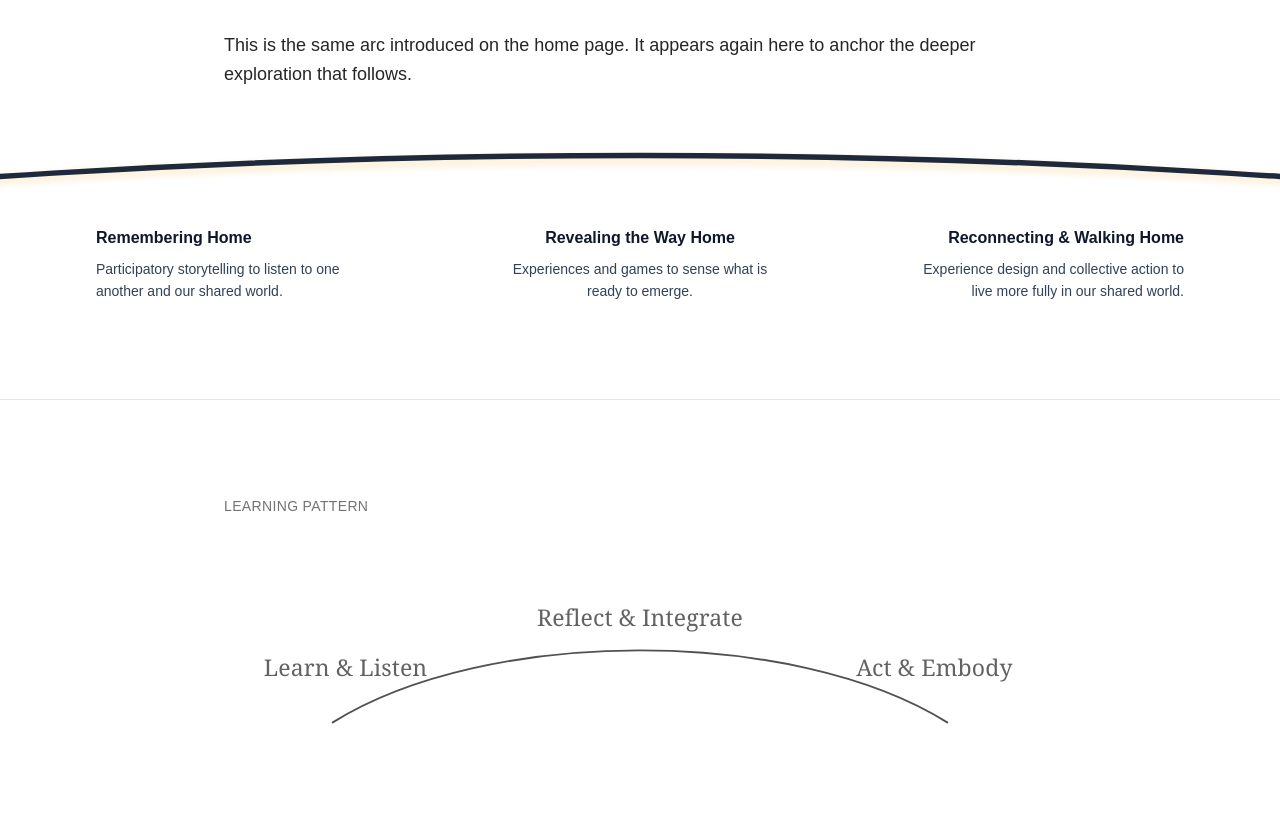
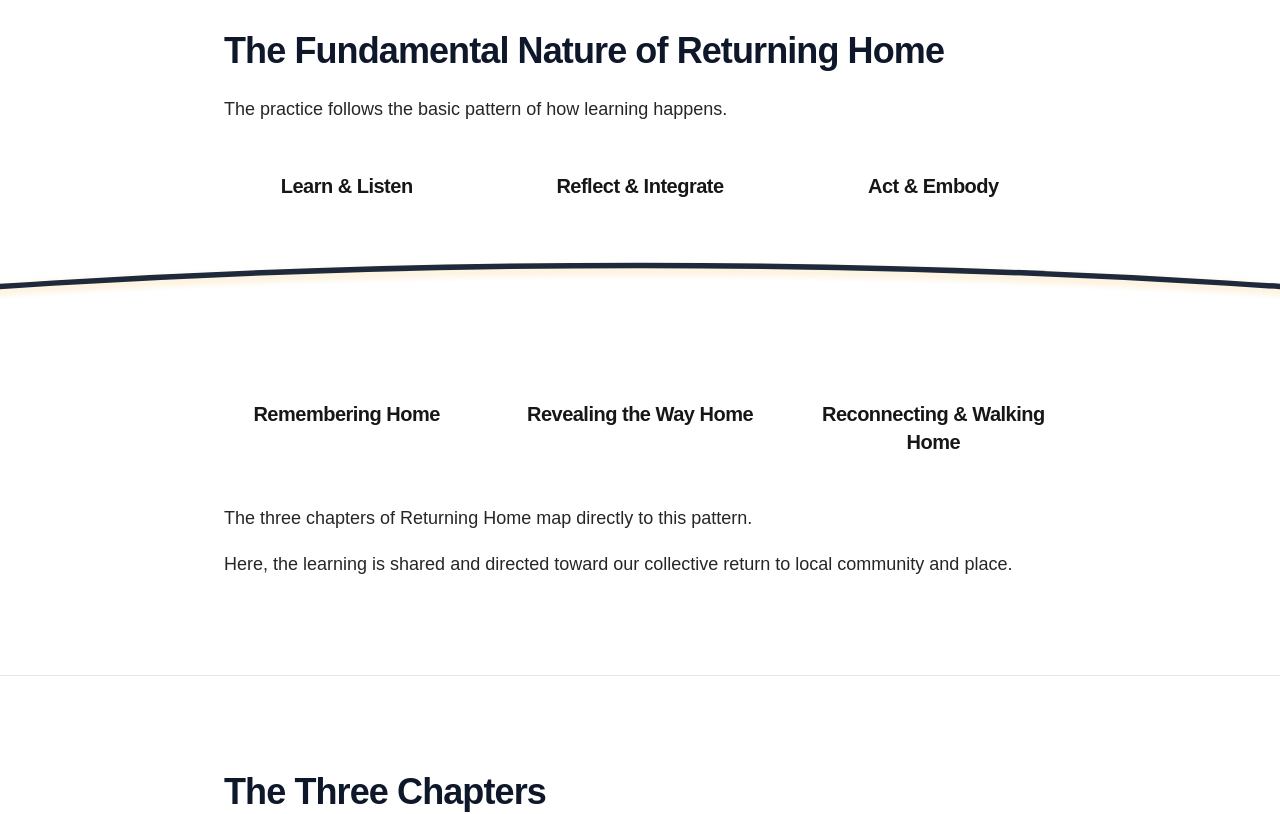
Before and after one commit to Benja-Ross/returning-home-landing, a Next.js app: page /mission-and-method in a window 1280 px wide. Shown: the part 1000-1814 px from the top of the page. Built offline with nearby package versions, Linux system fonts and the light colour scheme.

Commit message:
revise section 2 on m & m page

```diff
--- a/src/app/mission-and-method/page.tsx
+++ b/src/app/mission-and-method/page.tsx
@@ -2,16 +2,18 @@ import Image from "next/image";
 import Link from "next/link";
 
 import { ChapterArc } from "@/components/landing/ChapterArc";
-import { Section } from "@/components/landing/Section";
 import { PageLayout } from "@/components/layout/PageLayout";
-import { LearningArc } from "@/components/mission/LearningArc";
 import { missionAndMethod } from "@/content/mission-and-method";
 
 const containerClass = "mx-auto max-w-4xl px-6 sm:px-8";
 const sectionClass = "py-20 sm:py-24";
 const titleClass = "text-3xl font-semibold tracking-tight text-slate-900 sm:text-4xl";
 const bodyClass = "text-base leading-relaxed text-neutral-800 sm:text-lg";
-const labelClass = "text-sm uppercase tracking-wide text-neutral-500";
+// Fundamental Nature: mirrored learning labels + chapter titles (same grid, same typography)
+const mirrorRow =
+  "grid grid-cols-1 sm:grid-cols-3 gap-y-4 sm:gap-y-0 sm:gap-x-12 text-center";
+const mirrorText =
+  "text-lg sm:text-xl font-semibold tracking-tight text-neutral-900";
 
 export default function MissionAndMethodPage() {
   const arcChaptersForHomepage = missionAndMethod.arcChapters.map((ch, i) => ({
@@ -25,7 +27,7 @@ export default function MissionAndMethodPage() {
       {/* Section 1: Opening */}
       <section className={`border-t border-slate-200 ${sectionClass}`}>
         <div className={containerClass}>
-          <h2 className={titleClass}>Why This Exists.</h2>
+          <h2 className={titleClass}>Why This Practice Exists</h2>
           <div className="mt-8 space-y-6">
             {missionAndMethod.opening.map((paragraph, i) => (
               <p key={i} className={bodyClass}>
@@ -36,27 +38,34 @@ export default function MissionAndMethodPage() {
         </div>
       </section>
 
-      {/* Section 2: Arc full-width breakout (same as homepage) */}
+      {/* Unified Structure section: learning pattern + macro arc + chapter titles */}
       <section className={`border-t border-slate-200 ${sectionClass}`}>
         <div className={containerClass}>
-          <p className={`${bodyClass} mb-10`}>{missionAndMethod.arcIntro}</p>
-        </div>
-        <div className="relative left-1/2 w-screen -translate-x-1/2 overflow-x-clip">
-          <div className="mx-auto max-w-6xl px-6 sm:px-8">
-            <ChapterArc chapters={arcChaptersForHomepage} />
+          <h2 className={titleClass}>{missionAndMethod.structure.title}</h2>
+          <p className={`${bodyClass} mt-6 mb-12`}>{missionAndMethod.structure.intro}</p>
+          <div className={mirrorRow}>
+            {missionAndMethod.structure.learningLabels.map((label, i) => (
+              <span key={i} className={mirrorText}>
+                {label}
+              </span>
+            ))}
           </div>
         </div>
-      </section>
-
-      {/* Section 3: Learning model (contained) with simpler SVG */}
-      <section className={`border-t border-slate-200 ${sectionClass}`}>
+        <div className="relative left-1/2 mt-10 w-screen -translate-x-1/2 overflow-x-clip py-0">
+          <div className="mx-auto max-w-6xl px-6 py-0 sm:px-8">
+            <ChapterArc chapters={arcChaptersForHomepage} arcOnly />
+          </div>
+        </div>
         <div className={containerClass}>
-          <p className={labelClass}>Learning pattern</p>
-          <div className="mt-8 sm:mt-10 text-neutral-800/80">
-            <LearningArc />
+          <div className={`${mirrorRow} mt-6 sm:mt-8`}>
+            {missionAndMethod.structure.chapterTitles.map((title, i) => (
+              <span key={i} className={mirrorText}>
+                {title}
+              </span>
+            ))}
           </div>
-          <div className="mt-8 space-y-4">
-            {missionAndMethod.learningIntro.map((line, i) => (
+          <div className="mt-10 space-y-4 sm:mt-12">
+            {missionAndMethod.structure.reinforcement.map((line, i) => (
               <p key={i} className={bodyClass}>
                 {line}
               </p>
@@ -68,7 +77,7 @@ export default function MissionAndMethodPage() {
       {/* Section 4: Chapters (Remembering, Revealing, Reconnecting) */}
       <section className={`border-t border-slate-200 ${sectionClass}`}>
         <div className={containerClass}>
-          <h2 className={titleClass}>The three chapters</h2>
+          <h2 className={titleClass}>The Three Chapters</h2>
 
           <div className="mt-12 space-y-16">
             <div>
@@ -104,7 +113,7 @@ export default function MissionAndMethodPage() {
       {/* Section 5: Human ecology + forest image (slight breakout) */}
       <section className={`border-t border-slate-200 ${sectionClass}`}>
         <div className={containerClass}>
-          <h2 className={titleClass}>Human ecology</h2>
+          <h2 className={titleClass}>Seeing Our Human Ecology</h2>
           <div className="mt-8 space-y-4">
             {missionAndMethod.humanEcology.intro.map((p, i) => (
               <p key={i} className={bodyClass}>{p}</p>
@@ -149,7 +158,7 @@ export default function MissionAndMethodPage() {
       {/* Section 6: How this grows */}
       <section className={`border-t border-slate-200 ${sectionClass}`}>
         <div className={containerClass}>
-          <h2 className={titleClass}>How this grows</h2>
+          <h2 className={titleClass}>How This Grows</h2>
           <div className="mt-8 space-y-6">
             {missionAndMethod.howThisGrows.map((p, i) => (
               <p key={i} className={bodyClass}>{p}</p>
--- a/src/components/landing/ChapterArc.tsx
+++ b/src/components/landing/ChapterArc.tsx
@@ -2,7 +2,12 @@ import { ChapterCard } from "@/components/landing/ChapterCard";
 
 type Chapter = { number: string; title: string; body: string };
 
-function ArcNode(props: { chapter: Chapter; align: "left" | "center" | "right"; emphasized?: boolean }) {
+function ArcNode(props: {
+  chapter: Chapter;
+  align: "left" | "center" | "right";
+  emphasized?: boolean;
+  hideDescription?: boolean;
+}) {
   const alignClasses =
     props.align === "left"
       ? "text-left"
@@ -20,15 +25,26 @@ function ArcNode(props: { chapter: Chapter; align: "left" | "center" | "right";
       <div className={["flex items-start", props.align === "right" ? "justify-end" : ""].join(" ")}>
         <div className={["min-w-0", props.align === "right" ? "text-right" : ""].join(" ")}>
           <h3 className="text-base font-semibold text-slate-900">{props.chapter.title}</h3>
+          {!props.hideDescription && (
             <p className="mt-2 text-sm leading-relaxed text-slate-700">{props.chapter.body}</p>
+          )}
         </div>
       </div>
     </div>
   );
 }
 
-export function ChapterArc(props: { chapters: readonly Chapter[]; className?: string }) {
+export function ChapterArc(props: {
+  chapters: readonly Chapter[];
+  className?: string;
+  /** When true, only chapter titles are shown (no descriptions). Used on Mission & Method page. */
+  hideDescriptions?: boolean;
+  /** When true, render only the arc graphic (no titles or cards below). Used when page has its own mirrored title row. */
+  arcOnly?: boolean;
+}) {
   const chapters = props.chapters.slice(0, 3);
+  const hideDescriptions = props.hideDescriptions ?? false;
+  const arcOnly = props.arcOnly ?? false;
 
   return (
     <div className={props.className}>
@@ -66,25 +82,42 @@ export function ChapterArc(props: { chapters: readonly Chapter[]; className?: st
             />
           </svg>
         </div>
+        {!arcOnly && (
+          <>
             {/* Desktop: typographic blocks below arc, top-aligned, pulled up toward arc */}
             <div className="-mt-6 sm:-mt-8 flex flex-wrap items-start justify-between gap-6 hidden sm:flex">
               <div className="flex-1 min-w-0 max-w-[17rem]">
-            {chapters[0] && <ArcNode chapter={chapters[0]} align="left" />}
+                {chapters[0] && (
+                  <ArcNode chapter={chapters[0]} align="left" hideDescription={hideDescriptions} />
+                )}
               </div>
               <div className="flex-1 min-w-0 max-w-[17rem]">
-            {chapters[1] && <ArcNode chapter={chapters[1]} align="center" emphasized />}
+                {chapters[1] && (
+                  <ArcNode chapter={chapters[1]} align="center" emphasized hideDescription={hideDescriptions} />
+                )}
               </div>
               <div className="flex-1 min-w-0 max-w-[17rem]">
-            {chapters[2] && <ArcNode chapter={chapters[2]} align="right" />}
+                {chapters[2] && (
+                  <ArcNode chapter={chapters[2]} align="right" hideDescription={hideDescriptions} />
+                )}
               </div>
             </div>
+          </>
+        )}
       </div>
+      {!arcOnly && (
+        <div className="mt-2 space-y-5 sm:hidden">
           {/* Mobile: stacked typographic blocks below arc */}
-      <div className="mt-2 space-y-5 sm:hidden">
           {chapters.map((card) => (
-          <ChapterCard key={card.number} number={card.number} title={card.title} body={card.body} />
+            <ChapterCard
+              key={card.number}
+              number={card.number}
+              title={card.title}
+              body={hideDescriptions ? "" : card.body}
+            />
           ))}
         </div>
+      )}
     </div>
   );
 }
--- a/src/components/landing/ChapterCard.tsx
+++ b/src/components/landing/ChapterCard.tsx
@@ -2,7 +2,9 @@ export function ChapterCard(props: { number: string; title: string; body: string
   return (
     <div>
       <h3 className="text-base font-semibold text-slate-900">{props.title}</h3>
-      <p className="mt-2 text-sm leading-relaxed text-slate-700">{props.body}</p>
+      {props.body ? (
+        <p className="mt-2 text-sm leading-relaxed text-slate-700">{props.body}</p>
+      ) : null}
     </div>
   );
 }
--- a/src/content/landing.ts
+++ b/src/content/landing.ts
@@ -2,7 +2,7 @@ export const landingContent = {
   brand: "Returning Home",
   hero: {
     eyebrow: "Returning Home",
-    titleLines: ["A shared practice for", "bringing what's possible", "to life in place."],
+    titleLines: ["A shared practice", "to grow life", "in place."],
     body: "What becomes possible when we turn home together?",
     primaryCta: { href: "/begin", label: "Begin the Journey" },
     secondaryCta: { href: "/mission-and-method", label: "Learn how it works →" },
--- a/src/content/mission-and-method.ts
+++ b/src/content/mission-and-method.ts
@@ -2,12 +2,17 @@ export type MissionAndMethodContent = {
   pageTitle: string
   pageSubtitle: string
   opening: string[]
-  arcIntro: string
+  structure: {
+    title: string
+    intro: string
+    learningLabels: [string, string, string]
+    chapterTitles: [string, string, string]
+    reinforcement: [string, string]
+  }
   arcChapters: {
     title: string
     description: string
   }[]
-  learningIntro: string[]
   chapters: {
     remembering: string[]
     revealing: string[]
@@ -43,8 +48,16 @@ export const missionAndMethod: MissionAndMethodContent = {
     "Returning Home exists to offer a clear, grounded, and ongoing path forward."
   ],
 
-  arcIntro:
-    "This is the same arc introduced on the home page. It appears again here to anchor the deeper exploration that follows.",
+  structure: {
+    title: "The Fundamental Nature of Returning Home",
+    intro: "The practice follows the basic pattern of how learning happens.",
+    learningLabels: ["Learn & Listen", "Reflect & Integrate", "Act & Embody"],
+    chapterTitles: ["Remembering Home", "Revealing the Way Home", "Reconnecting & Walking Home"],
+    reinforcement: [
+      "The three chapters of Returning Home map directly to this pattern.",
+      "Here, the learning is shared and directed toward our collective return to local community and place."
+    ]
+  },
 
   arcChapters: [
     {
@@ -62,12 +75,6 @@ export const missionAndMethod: MissionAndMethodContent = {
       description:
         "Experience design and collective action to live more fully in our shared world."
     }
-  ],
-
-  learningIntro: [
-    "This is the basic pattern of how people learn.",
-    "The three chapters of Returning Home map directly to this pattern.",
-    "Here, the learning is shared and directed toward our collective return to local community and place."
   ],
 
   chapters: {
```
Lines whose indentation alone changed are shown as unchanged.
